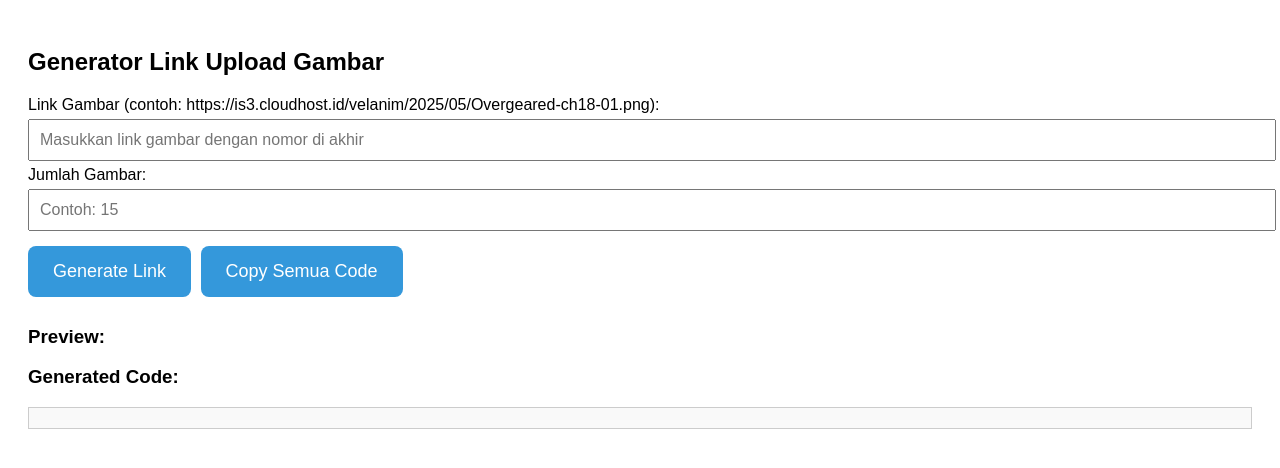
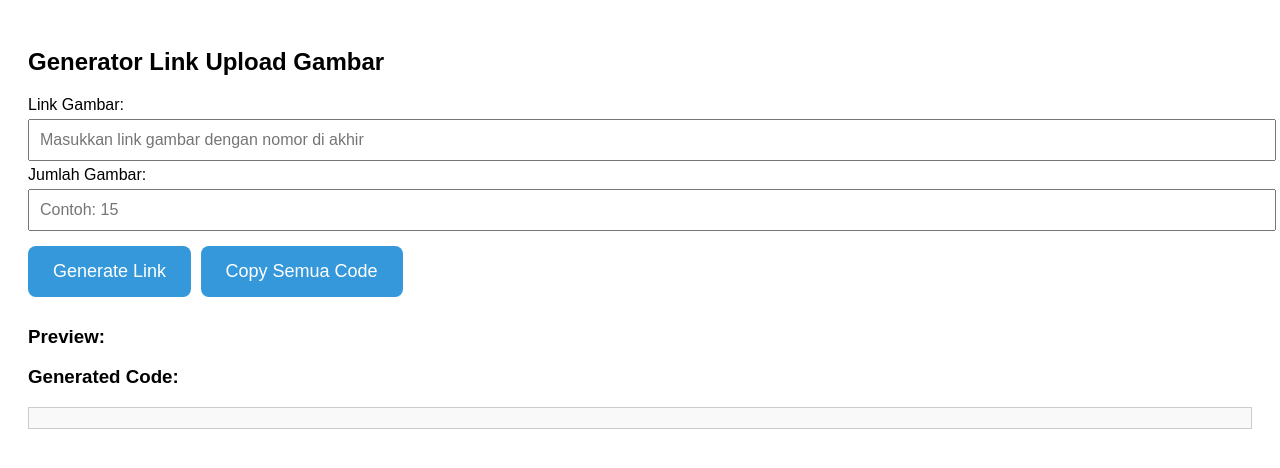
Before and after one commit to nabilahdg/generate_link, a plain HTML site: page index.html in a window 1280 px wide. Drawn offline with Linux system fonts and the light colour scheme.

Commit message:
Update index.html

```diff
--- a/index.html
+++ b/index.html
@@ -45,7 +45,7 @@
 </head>
 <body>
   <h2>Generator Link Upload Gambar</h2>
-  <label>Link Gambar (contoh: https://is3.cloudhost.id/velanim/2025/05/Overgeared-ch18-01.png):</label>
+  <label>Link Gambar:</label>
   <input type="text" id="baseUrl" placeholder="Masukkan link gambar dengan nomor di akhir">
 
   <label>Jumlah Gambar:</label>
```
